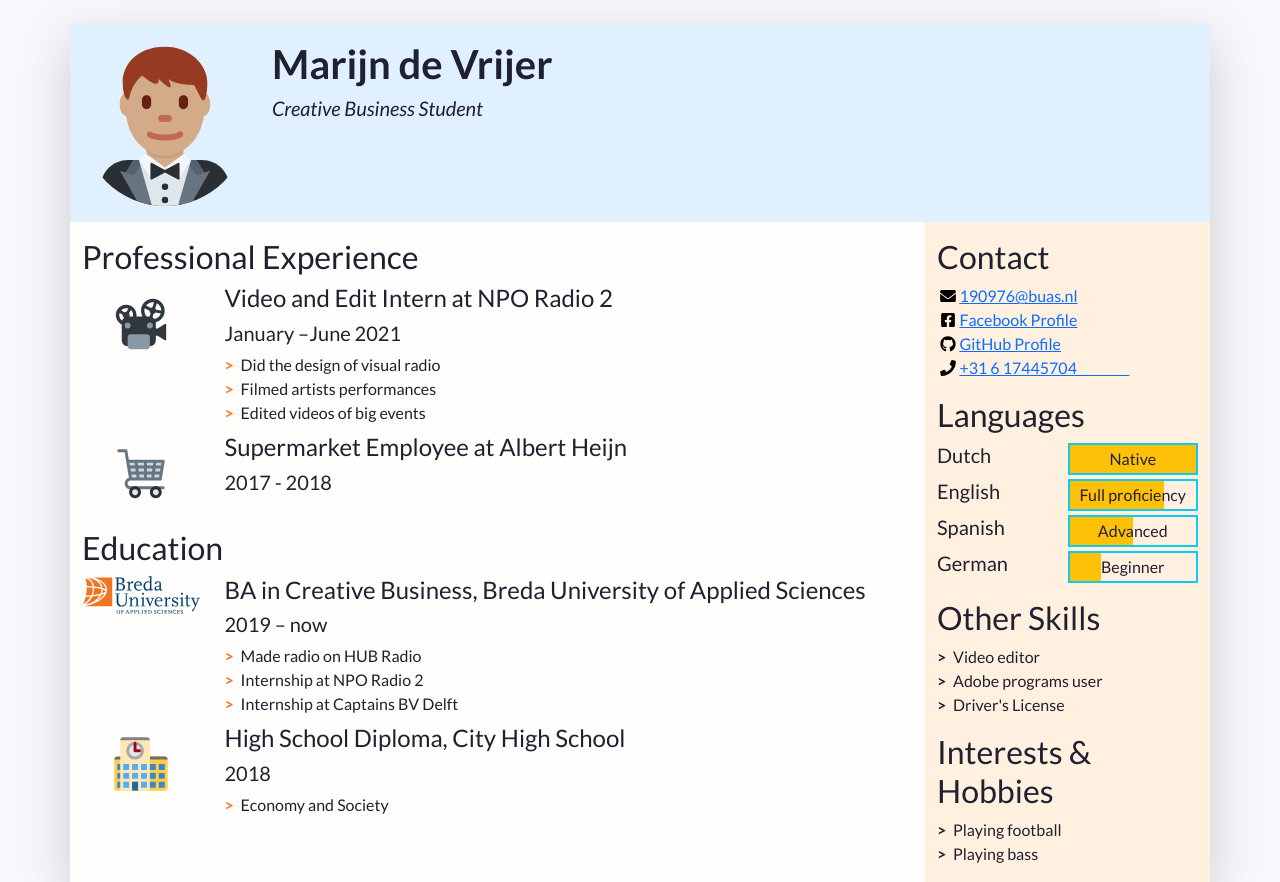
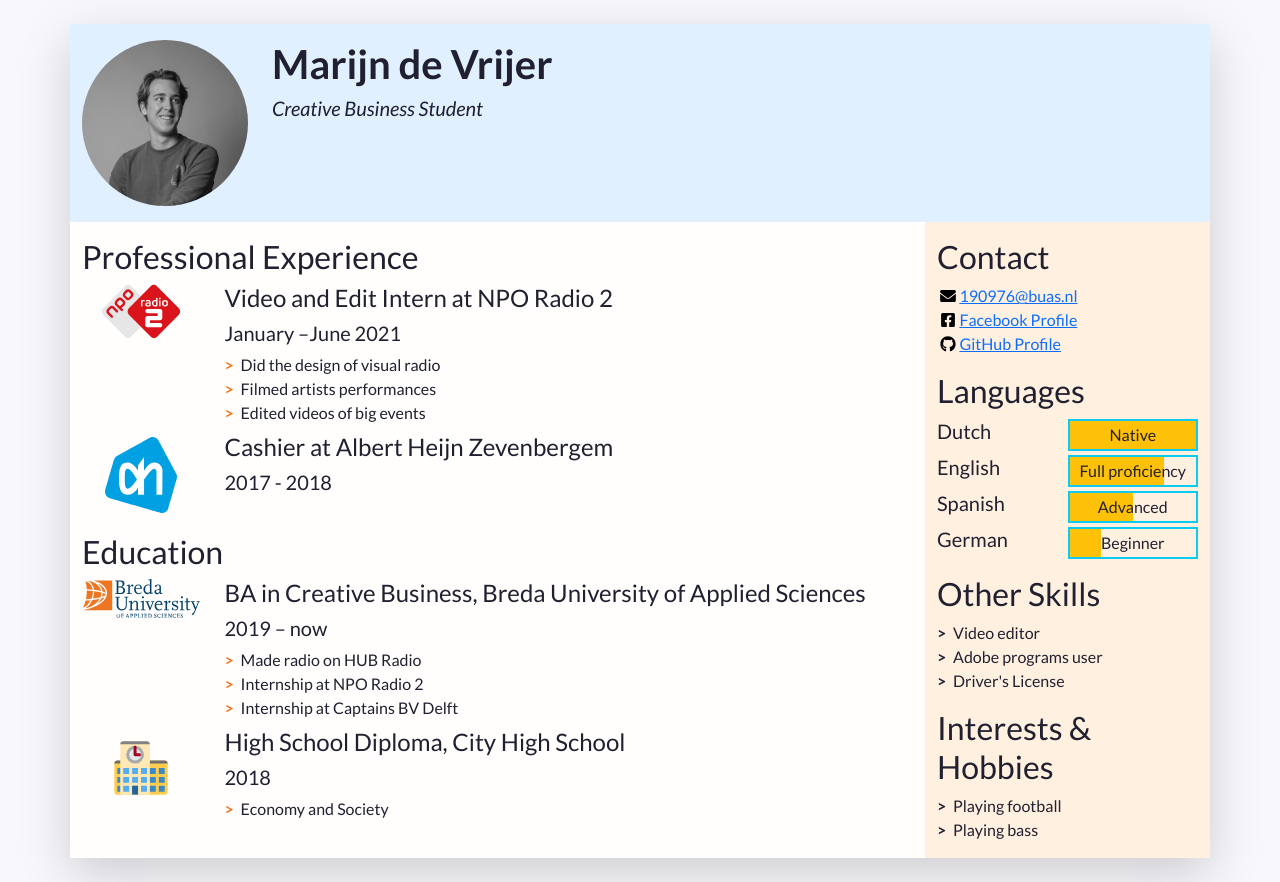
Before and after one commit to 190976/CV-Marijn, a plain HTML site: page index.html in a window 1280 px wide. Shown: the top 882 px of the page. Drawn offline with nearby package versions, Linux system fonts and the light colour scheme.

Commit message:
Changed Images
Changed Images of Employers and the Portrait

```diff
--- a/index.html
+++ b/index.html
@@ -19,7 +19,7 @@
     <link rel="stylesheet" href="css/alternative.css">
      -->
 
-    <title>Firstname Lastname's Resumé</title>
+    <title>Marijn de Vrijer Resumé</title>
   </head>
   <!-- End of the head -->
 
@@ -48,7 +48,7 @@
             "w-100" makes sure the image takes the full width of the column it's in
             "rounded-circle" cuts a circle around the image
           -->
-          <img class="w-100 rounded-circle my-3" src="images/portrait.svg" alt="Portrait of Firstname Lastname" width="160">
+          <img class="w-100 rounded-circle my-3" src="images/marijnportrait.jpg" alt="Portrait of Firstname Lastname" width="160">
         </div>
         <!--
           A container to wrap around your name and tagline. Full-width at small size, then columns of increasing size.
@@ -86,7 +86,7 @@
               <li class="biography-item row mb-2">
                 <!-- We're using a grid inside a grid so we can align logos and text -->
                 <div class="logo-container col-3 col-sm-2 col-md-3 col-lg-2">
-                  <img class="biography-logo mw-100 d-block mx-auto" src="images/employers/projector.svg" alt="Company logo" width="80">
+                  <img class="biography-logo mw-100 d-block mx-auto" src="images/employers/nporadio.svg" alt="Company logo" width="80">
                 </div>
                 <div class="biography-contents col-9 col-sm-10 col-md-9 col-lg-10">
                   <h4>Video and Edit Intern at NPO Radio 2&nbsp;&nbsp;</h4>
@@ -104,10 +104,10 @@
               <li class="biography-item row mb-2">
                 <div class="logo-container col-3 col-sm-2 col-md-3 col-lg-2">
                 <!-- We're using a grid inside a grid so we can align logos and text -->
-                  <img class="biography-logo mw-100 d-block mx-auto" src="images/employers/trolley.svg" alt="Company logo" width="80">
+                  <img class="biography-logo mw-100 d-block mx-auto" src="images/employers/albertheijn.svg" alt="Company logo" width="80">
                 </div>
                 <div class="biography-contents col-9 col-sm-10 col-md-9 col-lg-10">
-                  <h4>Supermarket Employee at Albert Heijn</h4>
+                  <h4>Cashier at Albert Heijn Zevenbergem</h4>
                   <h5>2017 - 2018</h5>
                   <!-- This entry doesn't have a list of achievements, but you can copy-paste the one from above -->
                 </div>
@@ -194,11 +194,7 @@
                   GitHub Profile
                 </a>
               </li>
-              <li class="contact-item">
-                <a class="d-flex align-items-center" href="tel:+31617445704" target="_blank">
-                  <img class="contact-icon" src="images/icons/phone.svg" alt="Mobile Phone">
-                +31 6 17445704&nbsp; &nbsp; &nbsp; &nbsp; &nbsp; &nbsp; &nbsp; &nbsp; &nbsp; </a>
-              </li>
+
             </ul>
           </section>
 
```
Also changed, not shown: images/employers/albertheijn.svg (added), images/employers/nporadio.svg (added), images/marijnportrait.jpg (added), 1 other file.
